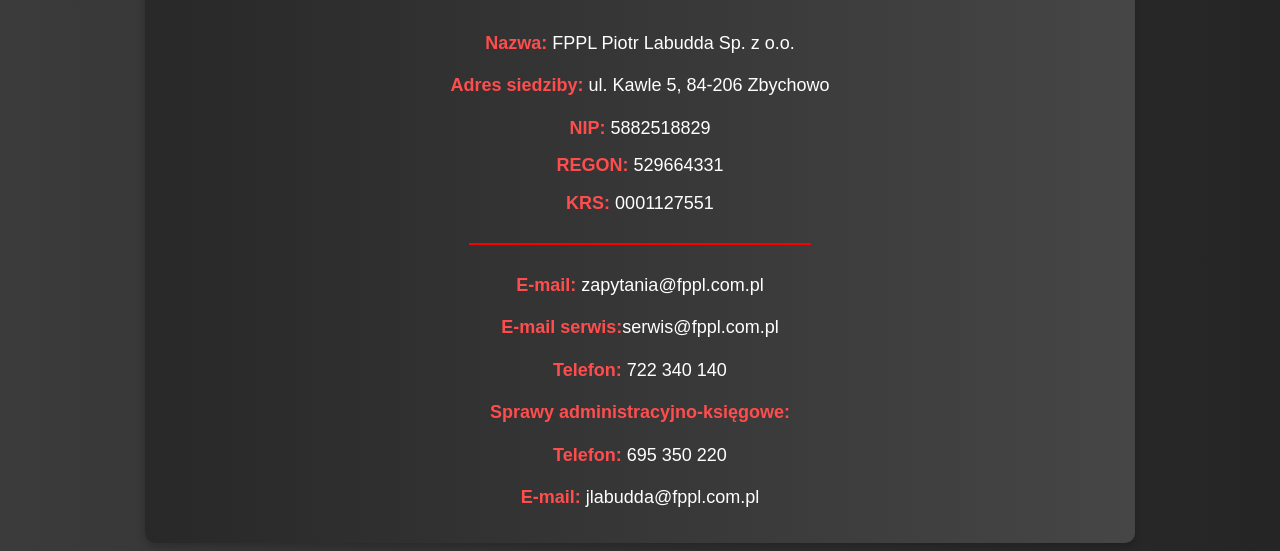
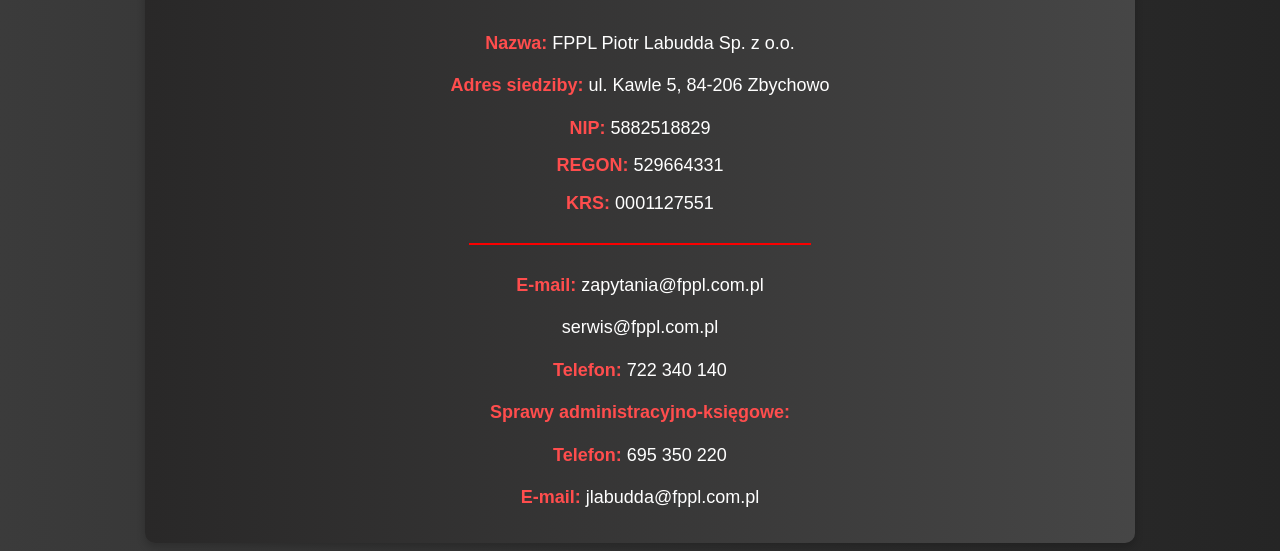
Before and after one commit to Sebarmagedon/FPPL, a plain HTML site: page kontakt.html in a window 1280 px wide. Shown: the part 249-800 px from the top of the page. Drawn offline with Linux system fonts and the light colour scheme.

Commit message:
Fix HTML formatting in kontakt.html

```diff
--- a/kontakt.html
+++ b/kontakt.html
@@ -29,7 +29,7 @@
             </ul>
             <hr class="red-line"> <!-- Dodana czerwona linia -->
             <p><strong>E-mail:</strong> <a href="mailto:zapytania@fppl.com.pl" class="email-link">zapytania@fppl.com.pl</a></p>
-            <p><strong>E-mail serwis:</strong><a href="mailto:serwis@fppl.com.pl" class="email-link">serwis@fppl.com.pl</a></p>
+            <p><a href="mailto:serwis@fppl.com.pl" class="email-link">serwis@fppl.com.pl</a></p>
             <p><strong>Telefon:</strong> 722 340 140</p>
             <p><strong>Sprawy administracyjno-księgowe:</strong></p>
             <p><strong>Telefon:</strong> 695 350 220</p>
```
